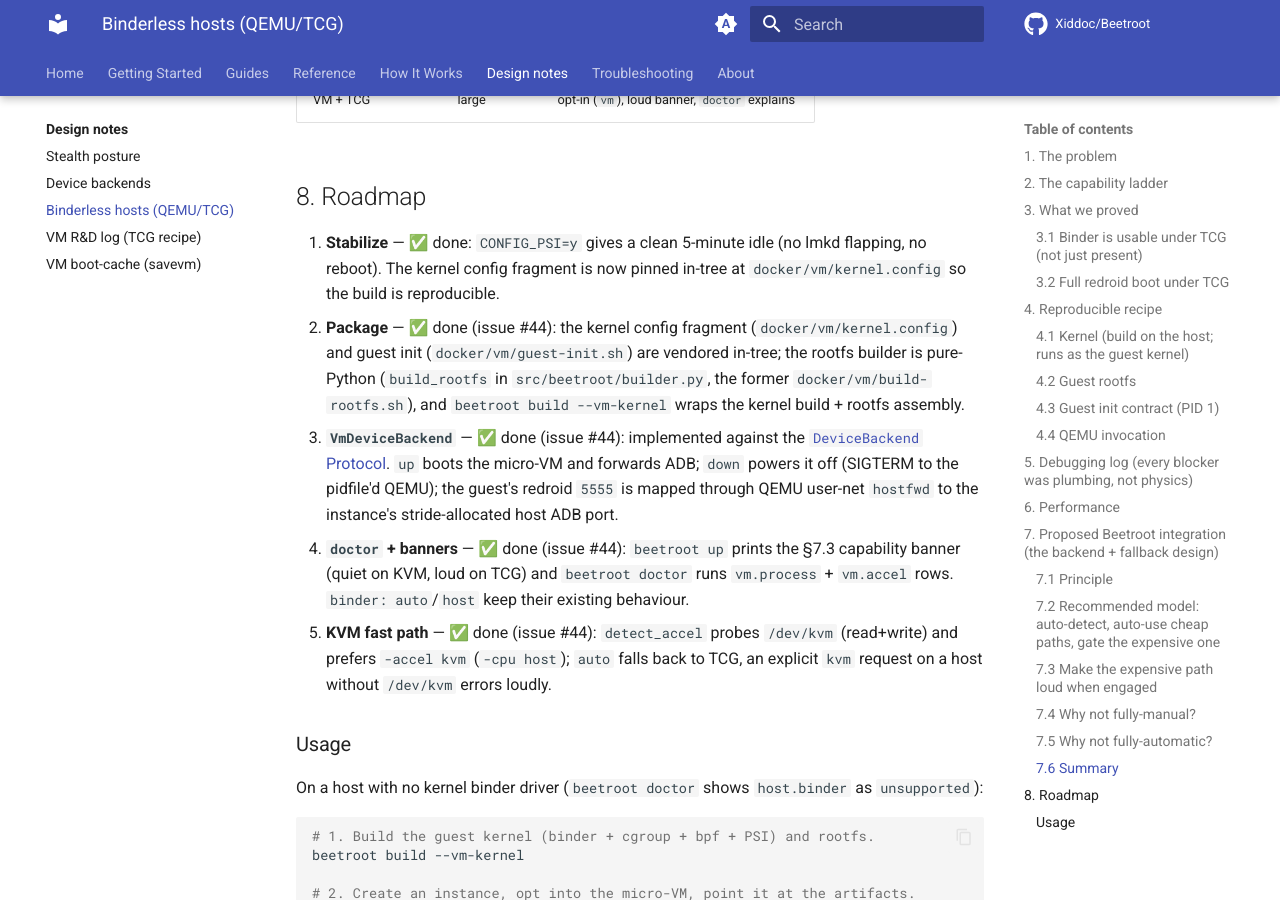
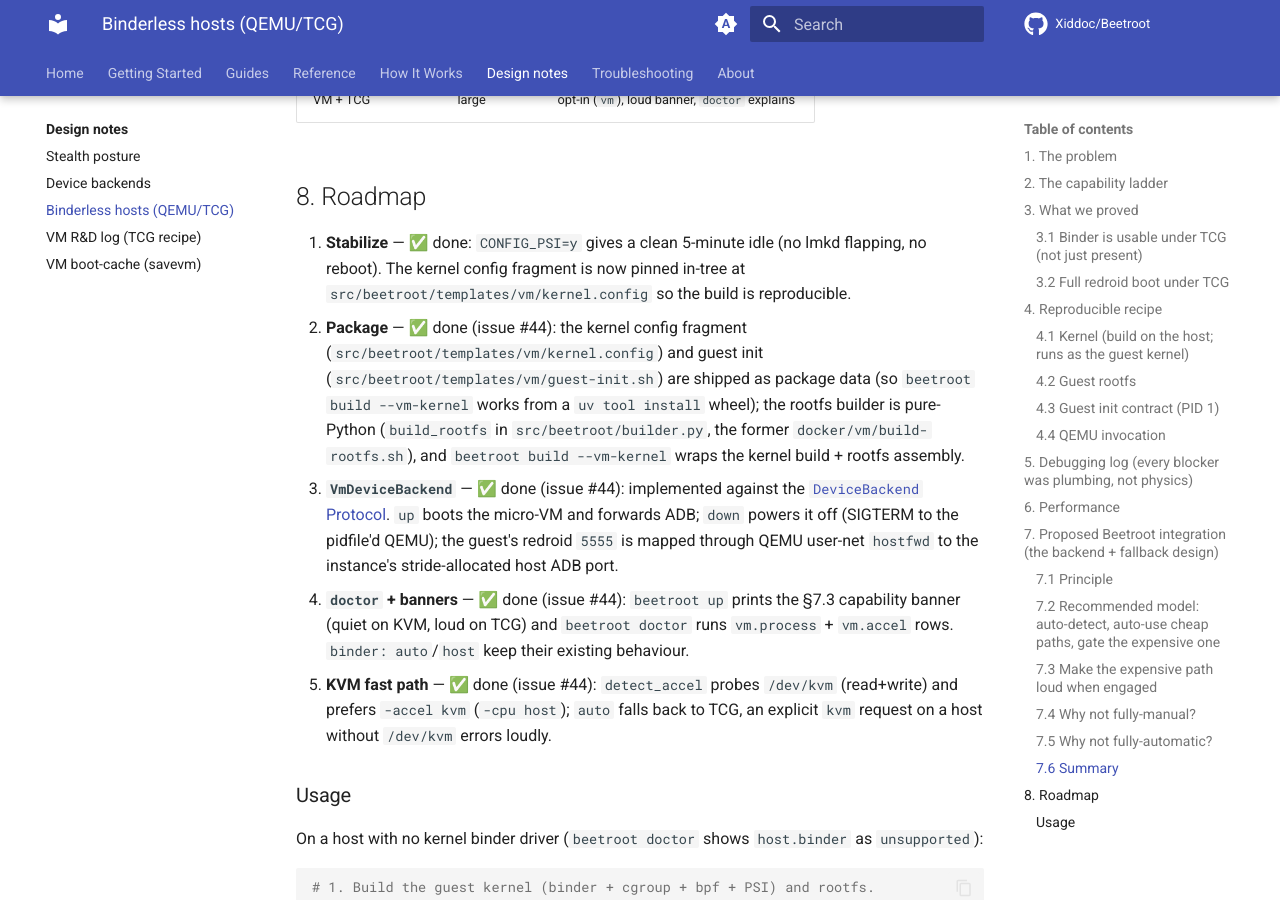
Before and after one commit to Xiddoc/Beetroot, an MkDocs documentation site: the page built from docs/design/binderless-hosts-qemu-tcg.md, in a window 1280 px wide and 900 px high, scrolled down 8605 px. Built offline with MkDocs 1.6.1 and Material for MkDocs 9.7.7, drawn with Linux system fonts in a browser that asks for light colours; comment, search, counter and statistics services are not loaded.

Commit message:
Point CI globs + docs at the new vm-assets location
Update the shellcheck/shfmt lint globs and the kernel-compile lanes in
e2e.yml, beetroot-ci.yml and vm-kernel-release.yml to
src/beetroot/templates/vm/, plus the test_shell_lint glob, AGENTS.md, the
design/reference docs and the CHANGELOG. The kernel.config bytes are
unchanged, so existing prebuilt-kernel release fingerprints still match.

Co-Authored-By: Claude Opus 4.8 (1M context) <noreply@anthropic.com>
Claude-Session: https://claude.ai/code/session_0163wYgnMymLN8hVSphJqsts

```diff
--- a/docs/design/binderless-hosts-qemu-tcg.md
+++ b/docs/design/binderless-hosts-qemu-tcg.md
@@ -367,10 +367,12 @@ expensive step.
 
 1. **Stabilize** — ✅ done: `CONFIG_PSI=y` gives a clean 5-minute idle
    (no lmkd flapping, no reboot). The kernel config fragment is now pinned
-   in-tree at `docker/vm/kernel.config` so the build is reproducible.
+   in-tree at `src/beetroot/templates/vm/kernel.config` so the build is reproducible.
 2. **Package** — ✅ done (issue #44): the kernel config fragment
-   (`docker/vm/kernel.config`) and guest init (`docker/vm/guest-init.sh`) are
-   vendored in-tree; the rootfs builder is pure-Python (`build_rootfs` in
+   (`src/beetroot/templates/vm/kernel.config`) and guest init
+   (`src/beetroot/templates/vm/guest-init.sh`) are shipped as package data
+   (so `beetroot build --vm-kernel` works from a `uv tool install` wheel);
+   the rootfs builder is pure-Python (`build_rootfs` in
    `src/beetroot/builder.py`, the former `docker/vm/build-rootfs.sh`), and
    `beetroot build --vm-kernel` wraps the kernel build + rootfs assembly.
 3. **`VmDeviceBackend`** — ✅ done (issue #44): implemented against the
```
Also changed, not shown: AGENTS.md (+3 -3 lines), CHANGELOG.md (+16 -0 lines), benchmarks/README.md (+1 -1 lines), docs/reference/cli.md (+4 -1 lines), 5 other files.
